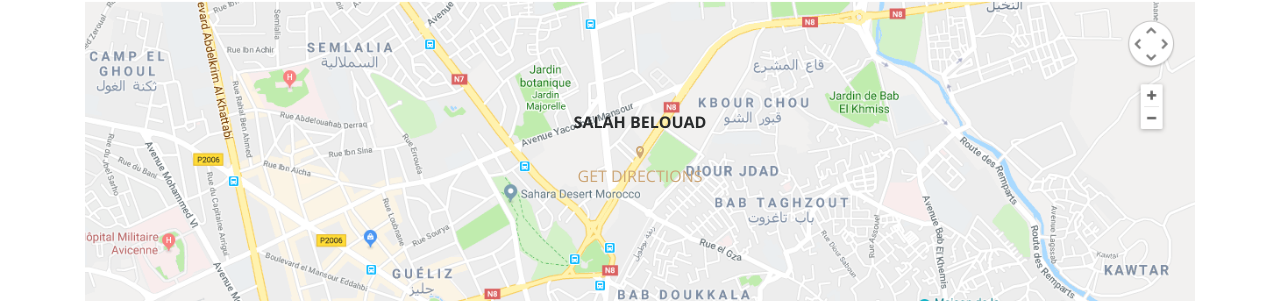
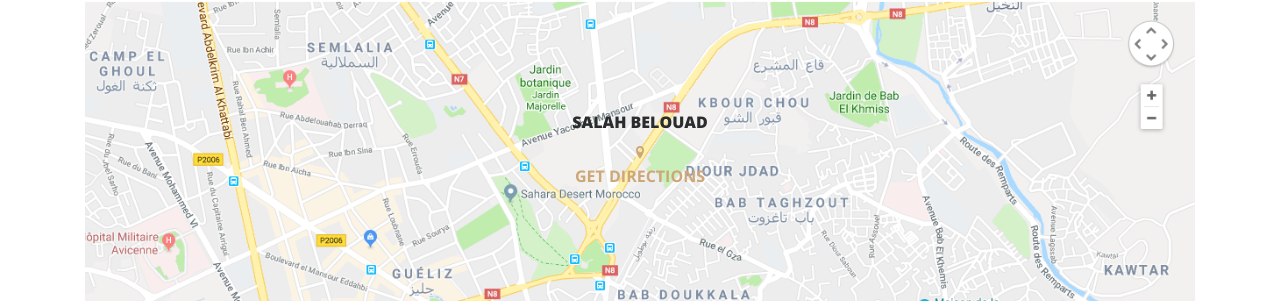
Before and after one commit to DevSalah101/cv, a Jekyll site: the page built from contact.html, in a window 1280 px wide. Shown: the part 298-604 px from the top of the page. Built offline with Jekyll 4.4.1, drawn with Linux system fonts in a browser that asks for light colours.

Commit message:
Modified NEws Files

```diff
--- a/contact.html
+++ b/contact.html
@@ -5,10 +5,10 @@
 	<div class="container">
 		<h5 class="h5 text-center font-weight-extra text-dark mb-3">Get In Touch.</h5>
 		<div class="maps bg-proto d-flex justify-content-center flex-column align-items-center text-center">
-			<div class="maps-location bg-light p-3 position-relative">
-				<h6 class="h6 text-dark font-weight-bold">Salah Belouad</h6>
+			<div class="maps-location bg-light py-3 px-5  position-relative">
+				<h6 class="h6 text-dark font-weight-extra">Salah Belouad</h6>
 				<i class="icon icon-location text-laser"></i>
-				<p class="text-laser m-0">Get Directions</p>
+				<p class="text-laser m-0 font-weight-bold">Get Directions</p>
 			</div>
 		</div>
 
--- a/resume.html
+++ b/resume.html
@@ -43,7 +43,7 @@
 					</div>
 				</div>
 			</div>
-			<div class="col-md-3 h-100 position-sticky fixed-top">
+			<div class="col-md-3 h-100 sticky-top">
 				<div class="home-info text-center bg-white py-5 b-bottom">
 					<div class="card-avatar text-center">
 						<img class="img-fluid img-thumbnail rounded-circle" src="{{site.baseurl}}/assets/img/image-1.png">
```
